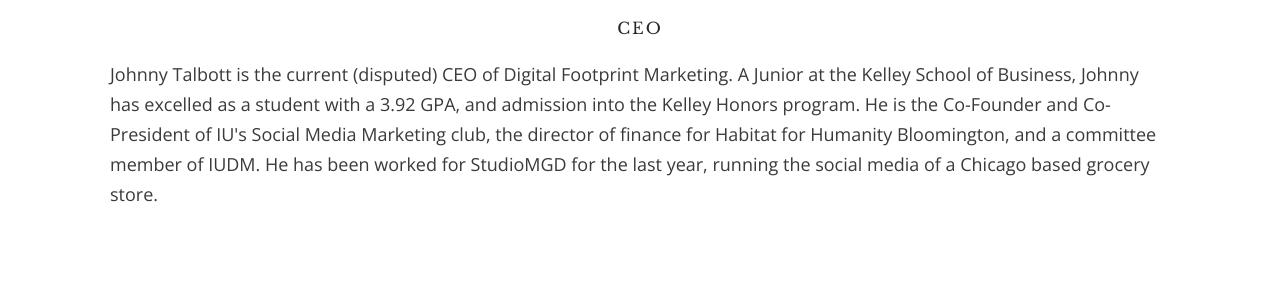
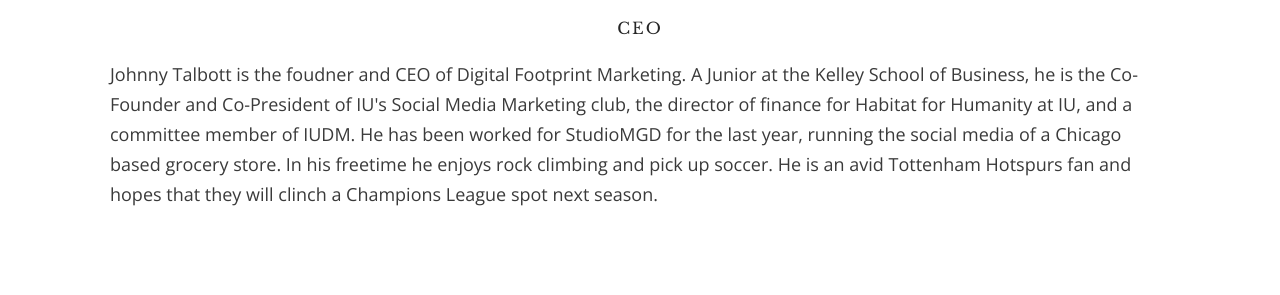
Before and after one commit to mildcat13579/DFPM, a plain HTML site: page team.html in a window 1280 px wide. Shown: the part 1618-1913 px from the top of the page. Drawn offline with nearby package versions, Linux system fonts and the light colour scheme.

Commit message:
Add files via upload

```diff
--- a/team.html
+++ b/team.html
@@ -53,18 +53,19 @@
             Marketing Club, as well as the Director of Public Relations for Habitat for Humanity. Outside of academics,
             Noah plays guitar in bands in both Bloomington and Chicago, and can play other instruments such as the
             drums, piano, and bass. He is a avid supporter of the Chicago Bears, Cubs, and Blackhawks, and wants to work
-            to Chicago once he graduates. </p>
+            in Chicago once he graduates. </p>
     </div>
 
     <div class="team-member">
         <img class="team-member-image" src="images/johnny.jpeg" alt="Johnny Talbott">
         <h2>Johnny Talbott</h2>
         <h4>CEO</h4>
-        <p>Johnny Talbott is the current (disputed) CEO of Digital Footprint Marketing. A Junior at the Kelley School of
-            Business, Johnny has excelled as a student with a 3.92 GPA, and admission into the Kelley Honors program. He
-            is the Co-Founder and Co-President of IU's Social Media Marketing club, the director of finance for Habitat
-            for Humanity Bloomington, and a committee member of IUDM. He has been worked for StudioMGD for the last
-            year, running the social media of a Chicago based grocery store.</p>
+        <p>Johnny Talbott is the foudner and CEO of Digital Footprint Marketing. A Junior at the Kelley School of
+            Business, he is the Co-Founder and Co-President of IU's Social Media Marketing club, the director of finance
+            for Habitat for Humanity at IU, and a committee member of IUDM. He has been worked for StudioMGD for the last
+            year, running the social media of a Chicago based grocery store. In his freetime he enjoys rock climbing and
+            pick up soccer. He is an avid Tottenham Hotspurs fan and hopes that they will clinch a Champions League spot
+            next season. </p>
     </div>
 
     <div class="team-member">
```
